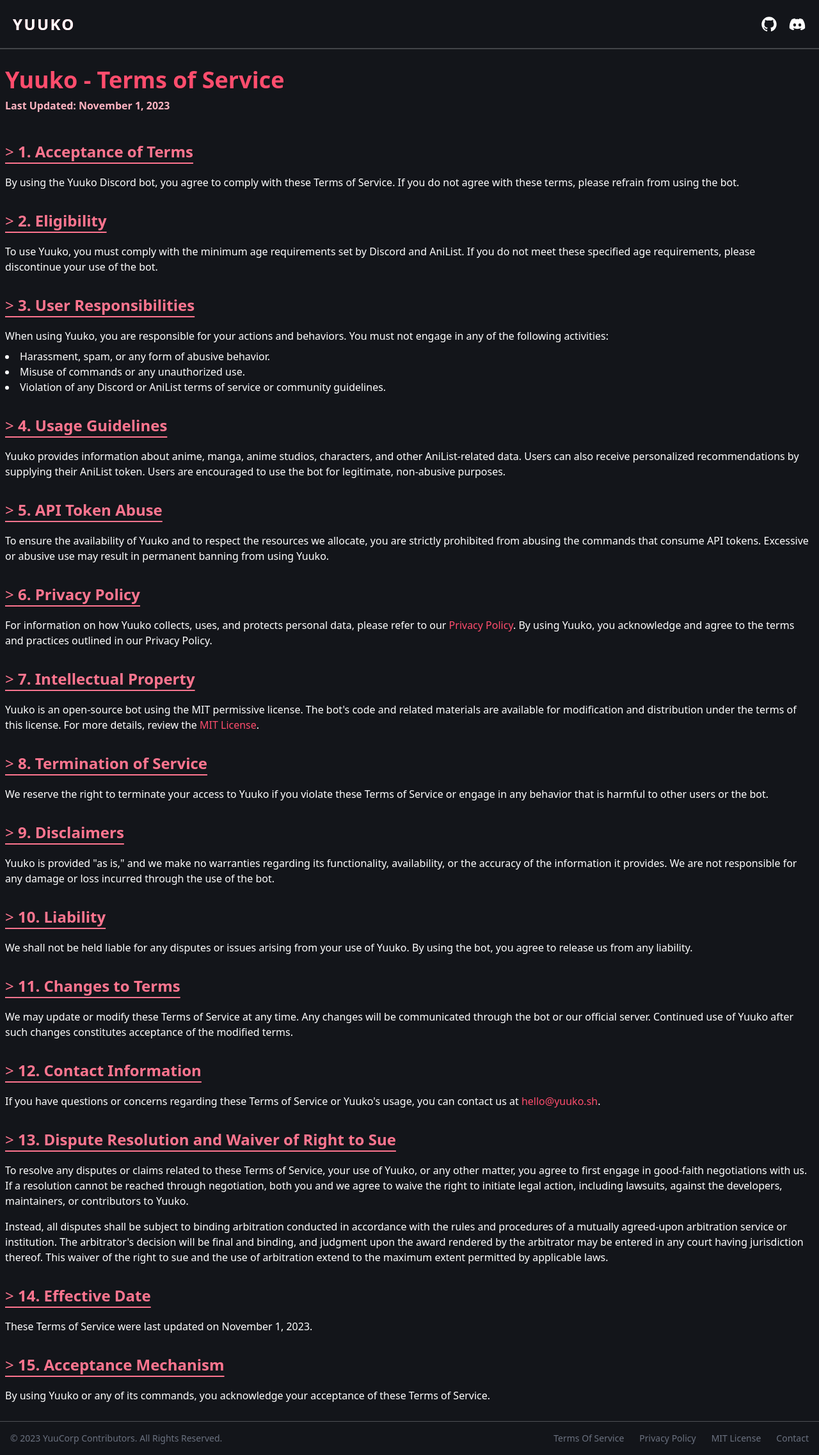
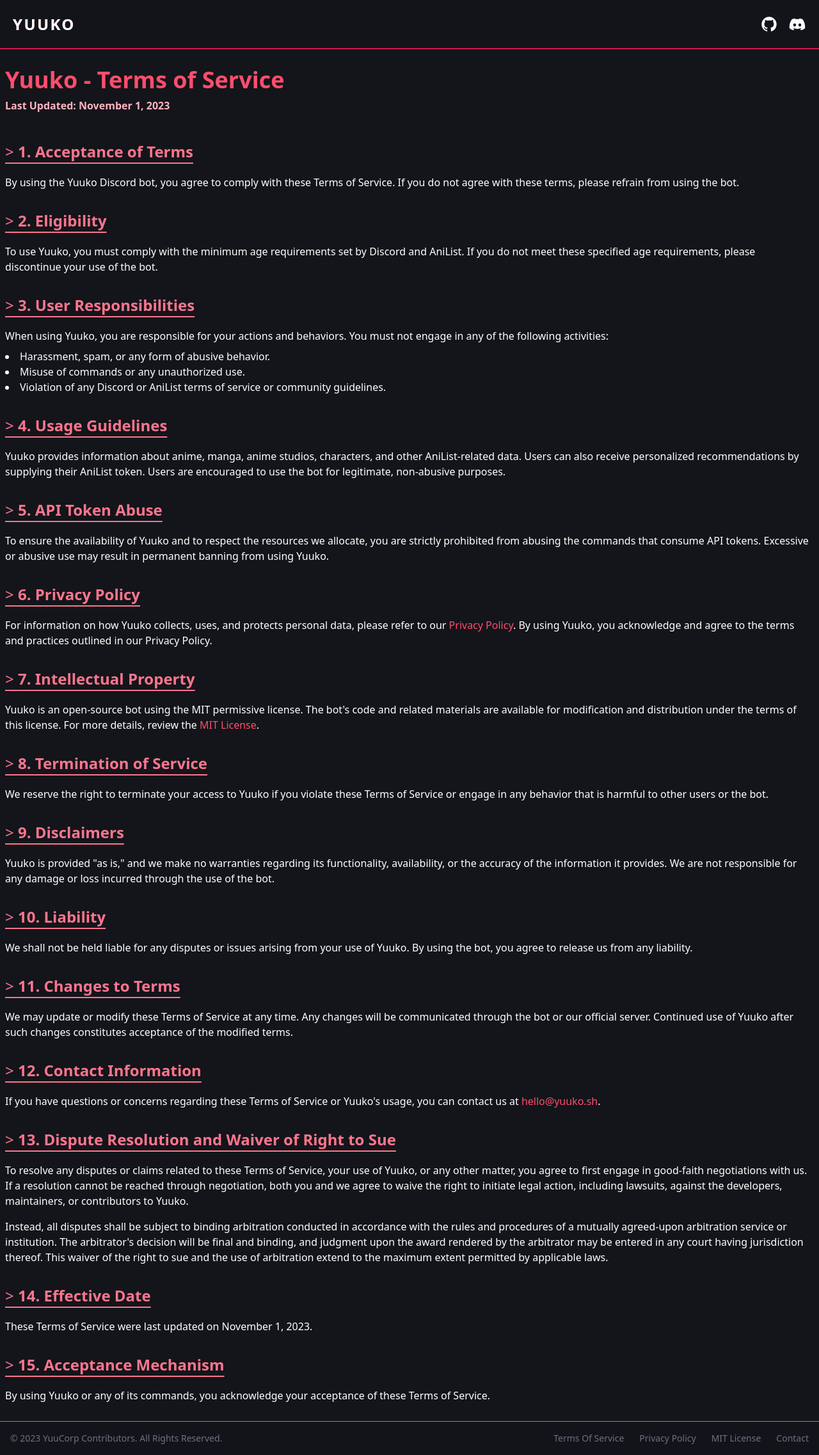
Before and after one commit to YuuCorp/YuukoWebsite, an Astro site: page /tos in a window 1280 px wide. Shown: the whole page at 64% size. Built offline with nearby package versions, Linux system fonts and the light colour scheme; Astro itself is replaced by a stand-in of ours.

Commit message:
style: Make header and footer separation pop a bit more

```diff
--- a/src/components/Footer.astro
+++ b/src/components/Footer.astro
@@ -1,4 +1,4 @@
-<footer class="border-t h-[50px] border-white/25">
+<footer class="border-t h-[50px] border-sakura-500 bg-y-gray/50">
   <div class="w-full p-4 md:flex md:items-center md:justify-between">
     <span class="text-sm text-gray-500 sm:text-center dark:text-gray-400"
       >© 2023 <a href="https://github.com/YuuCorp/" class="hover:underline"
--- a/src/components/Header.astro
+++ b/src/components/Header.astro
@@ -2,6 +2,7 @@
 
 ---
 
+<div class="bg-y-gray/50 border-b-2 border-sakura-600">
   <header
     class="flex h-[75px] flex-row justify-between items-center container mx-auto px-5">
     <a
@@ -33,6 +34,6 @@
       </a>
     </div>
   </header>
-<div class="w-full h-[2px] bg-white/20"></div>
+</div>
 
 <style></style>
--- a/tailwind.config.mjs
+++ b/tailwind.config.mjs
@@ -17,6 +17,7 @@
         "sakura-700": "#A4133C",
         "sakura-800": "#800F2F",
         "sakura-900": "#590D22",
+        "y-gray": "#13151a",
       },
     },
   },
```
Also changed, not shown: public/bg_pattern.png (added), public/bg_pattern2.png (added), public/bg_pattern4.png (added), public/bg_pattern5.png (added), public/bg_pattern6.png (added). Lines whose indentation alone changed are shown as unchanged.
